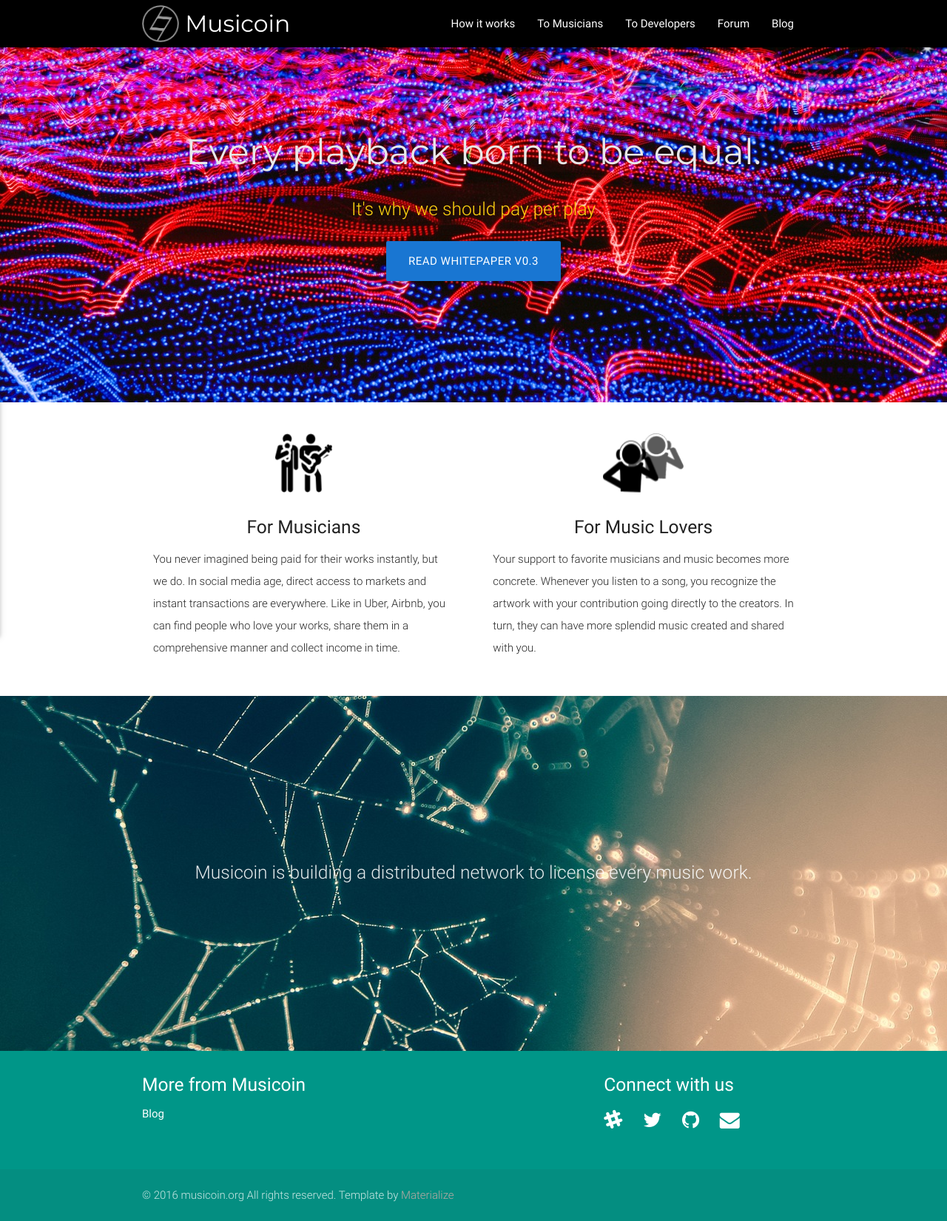
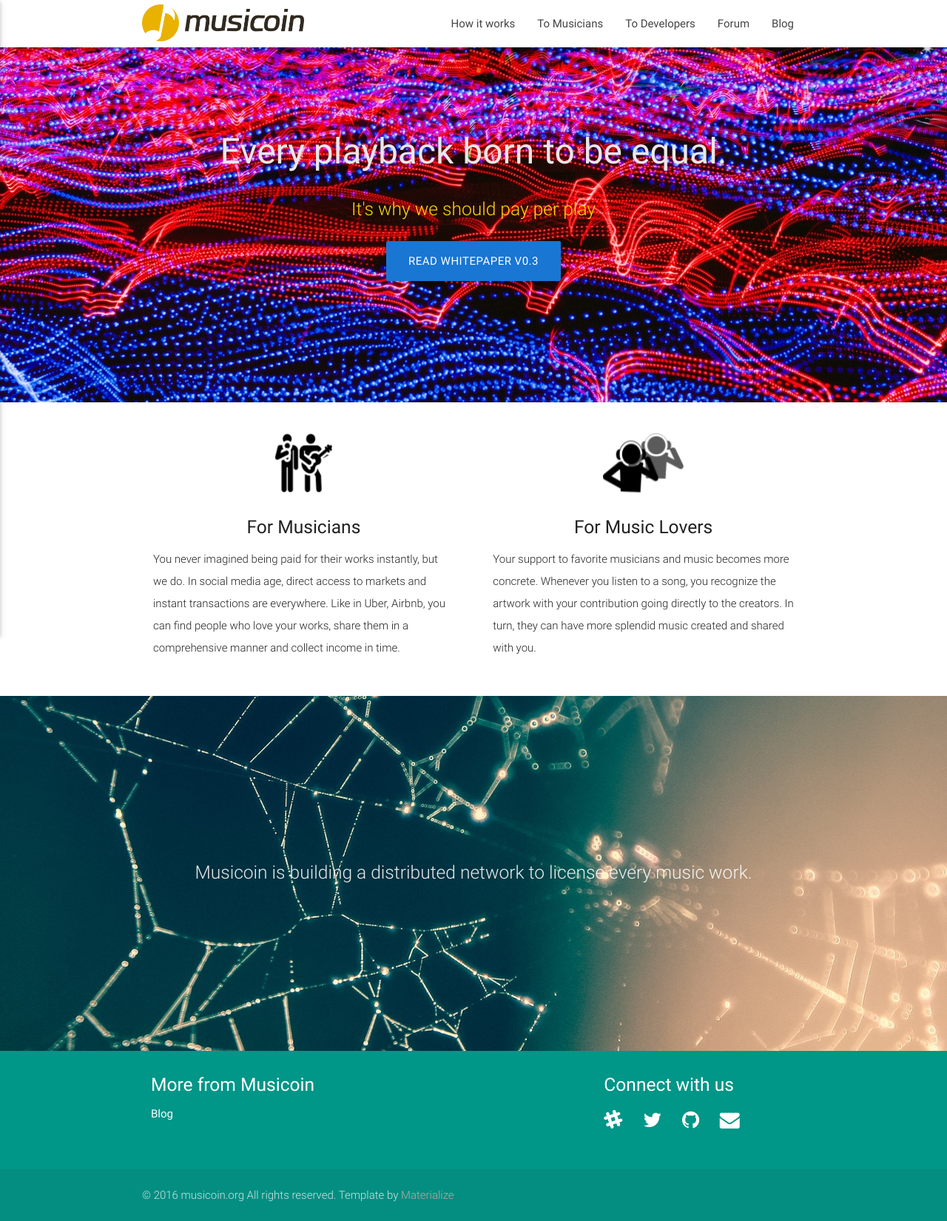
Before and after one commit to cwlau/musicoin.org, a Python web app: template template/index.html in a window 1280 px wide. Shown: the whole page at 74% size. Run offline with Jinja, Linux system fonts and the light colour scheme; the template is opened without the code that fills it, so the values that code supplies are empty; some libraries are stand-ins or nearby versions.

Commit message:
Update logo and styling

```diff
--- a/css/style.css
+++ b/css/style.css
@@ -63,11 +63,12 @@
 
 h1.mont.teal-text.text-lighten-2{font-size: 3.2em;color:#e8e8e8 !important;margin-top: 100px;}
 .subheader{color:#ffd411 !important;}
-.mont{font-family: 'Montserrat', sans-serif;}
+/*.mont{font-family: 'Montserrat', sans-serif;}*/
+.button-collapse{color:#000;}
 ul.links li{display: inline-block;vertical-align: top;}
 ul.links li a{transition: background-color .3s;padding: 20px 12px;font-size: 1.8rem;}
 ul.links li a:hover{background-color: rgba(255,255,255,0.1);}
-h5.connect_title{padding: 0 12px;}
+.footer_section_padding{padding: 0 12px;}
 .page-footer{padding-top: 40px;}
 .page-footer .row{margin-bottom: 30px;}
 footer.page-footer .footer-copyright{height: 70px;line-height: 70px;}
--- a/template/site_template.html
+++ b/template/site_template.html
@@ -23,9 +23,9 @@
 
 {% block body_header_content %}
 
-  <nav class="black" role="navigation">
+  <nav class="white" role="navigation">
     <div class="nav-wrapper container">
-      <a id="logo-container" href="/" class="brand-logo mont"><img class="logo_image" src="/images/logo.png" /> Musicoin</a>
+      <a id="logo-container" href="/" class="brand-logo mont"><img class="logo_image" src="/images/logo.png" /> </a>
       <ul class="right hide-on-med-and-down">
         <li><a href="/about">How it works</a></li>
         <li><a href="/musicians">To Musicians</a></li>
@@ -60,21 +60,17 @@
     <div class="container">
       <div class="row">
         <div class="col l8 s12">
-          <h5 class="white-text">More from Musicoin</h5>
-          <p class="grey-text text-lighten-4">
-              <!--
-              -->
+          <h5 class="white-text footer_section_padding">More from Musicoin</h5>
 
-          </p>
 
-          <ul>
+          <ul class="footer_section_padding">
               <li><a class="white-text" href="http://blog.musicoin.org" target="_blank">Blog</a></li>
           </ul>
 
         </div>
 
         <div class="col l4 s12">
-          <h5 class="white-text connect_title">Connect with us</h5>
+          <h5 class="white-text footer_section_padding">Connect with us</h5>
           <ul class="links">
             <li><a class="white-text" href="https://slack.musicoin.org/" target="_blank"><i class="fa fa-slack" aria-hidden="true"></i></a></li>
             <li><a class="white-text" href="https://twitter.com/musicoins" target="_blank"><i class="fa fa-twitter" aria-hidden="true"></i></a></li>
```
Also changed, not shown: images/logo.png, images/logo_old2.png (added).
